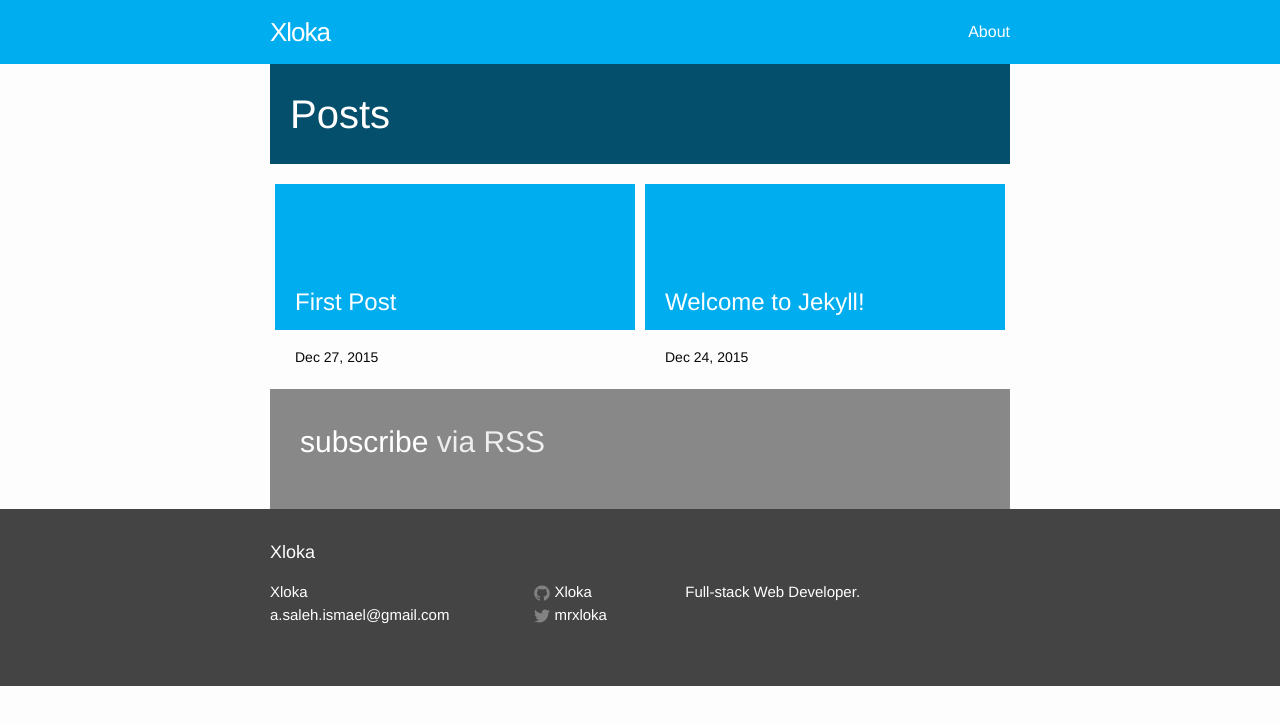
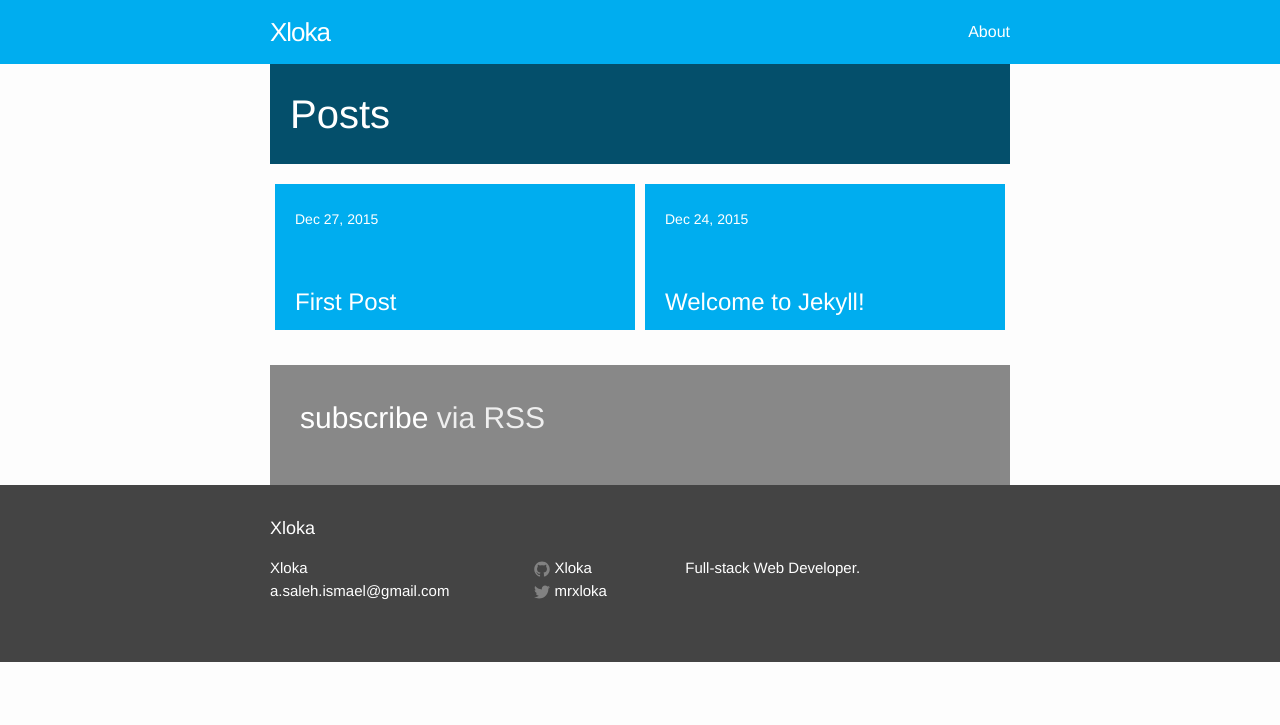
Before and after one commit to Xloka/xloka.github.io, a Jekyll site: the page built from index.html, in a window 1280 px wide. Shown: the top 725 px of the page. Built offline with Jekyll 4.4.1, drawn with Linux system fonts in a browser that asks for light colours.

Commit message:
change layout

```diff
--- a/_sass/_layout.scss
+++ b/_sass/_layout.scss
@@ -162,6 +162,7 @@
     float: left;
     overflow: hidden;
     margin: 5px;
+    position: relative;
     h2 {
       a {
         width: 100%;
@@ -170,12 +171,18 @@
         color: #fff;
       }
     }
+    .post-meta{
+      position: absolute;
+      top: 20px;
+      color: #fff;
+    }
   }
 }
 .post-meta {
   font-size: $small-font-size;
   color: #080808;
   padding: 5px 20px;
+
 }
 .post-link {
   display: block;
```
